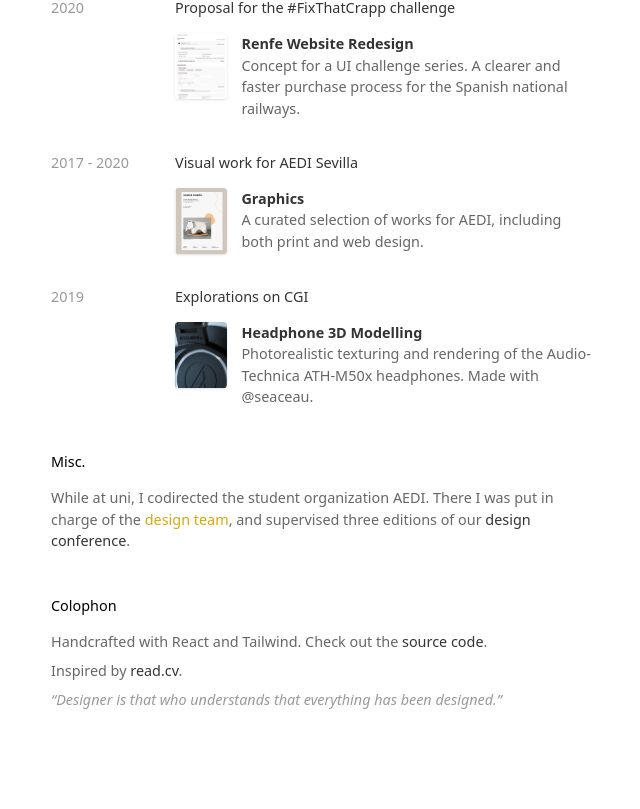
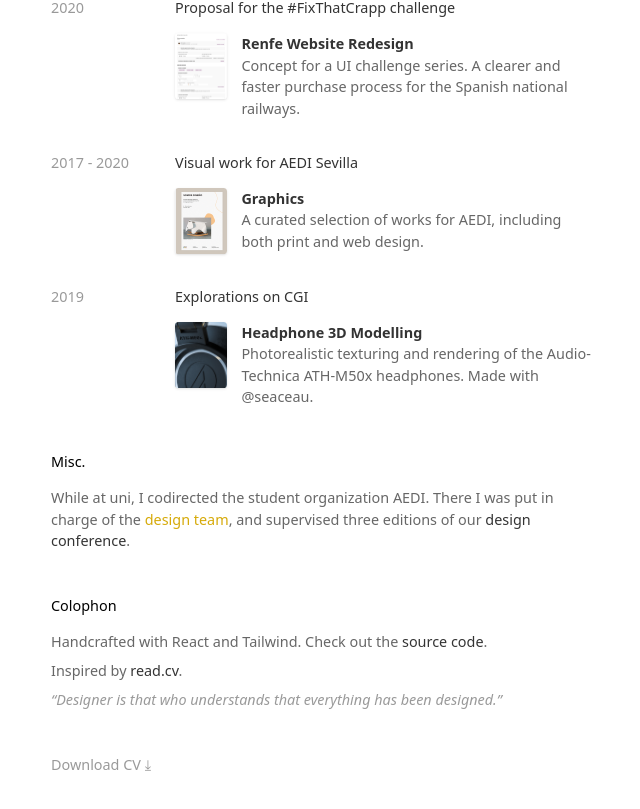
Before and after one commit to alvvaro/alvvaro.github.io, a React (Vite) app: page / in a window 1280 px wide. Shown: the part 1247-2056 px from the top of the page, without its empty margins (319-959 px from the left). Before the commit the page ends 2015 px from the top, so only its background shows below. Built offline with nearby package versions, Linux system fonts and the light colour scheme; no server answers.

Commit message:
add HomePrint

```diff
--- a/src/home/Home.tsx
+++ b/src/home/Home.tsx
@@ -5,6 +5,7 @@ import HomeExperience from './HomeExperience';
 import HomeHeader from './HomeHeader';
 import HomeLinks from './HomeLinks';
 import HomeMore from './HomeMore';
+import HomePrint from './HomePrint';
 import HomeProjects from './HomeProjects';
 
 export default function Home() {
@@ -19,6 +20,7 @@ export default function Home() {
         <HomeProjects />
         <HomeMore />
         <HomeColophon />
+        <HomePrint />
       </main>
     </>
   );
--- /dev/null
+++ b/src/home/HomePrint.tsx
@@ -0,0 +1,12 @@
+export default function Print() {
+  return (
+    <div className="print:hidden">
+      <button
+        onClick={window.print}
+        className="text-grey hover:cursor-pointer hover:underline"
+      >
+        Download CV ⤓
+      </button>
+    </div>
+  );
+}
```
